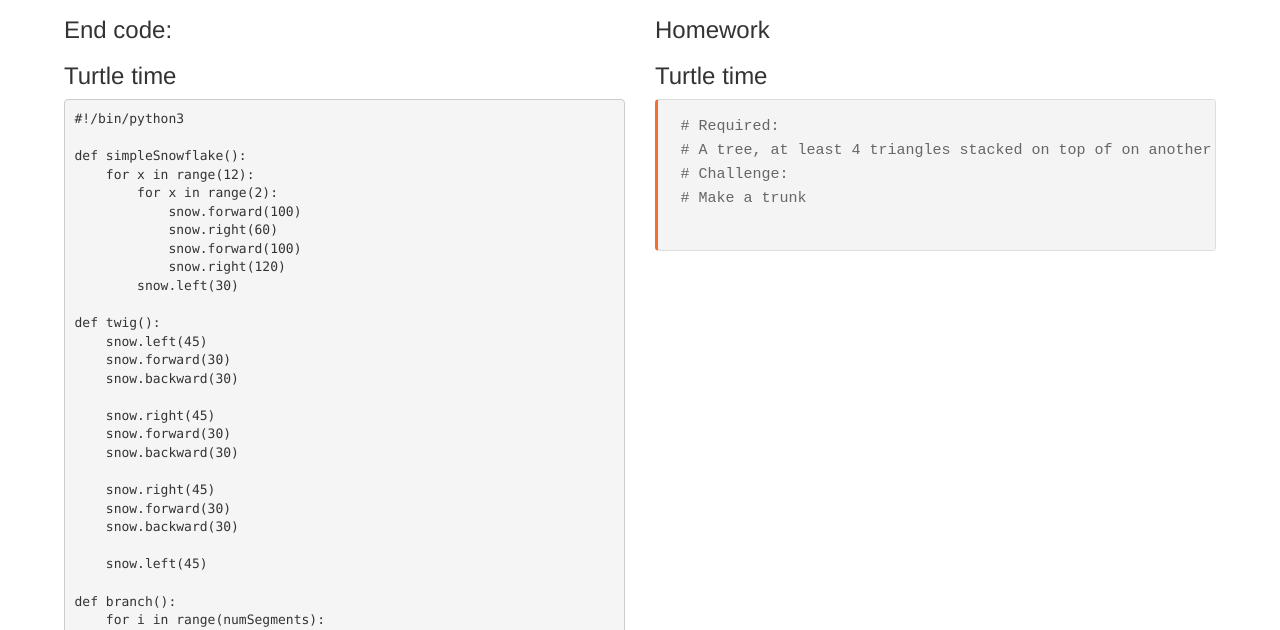
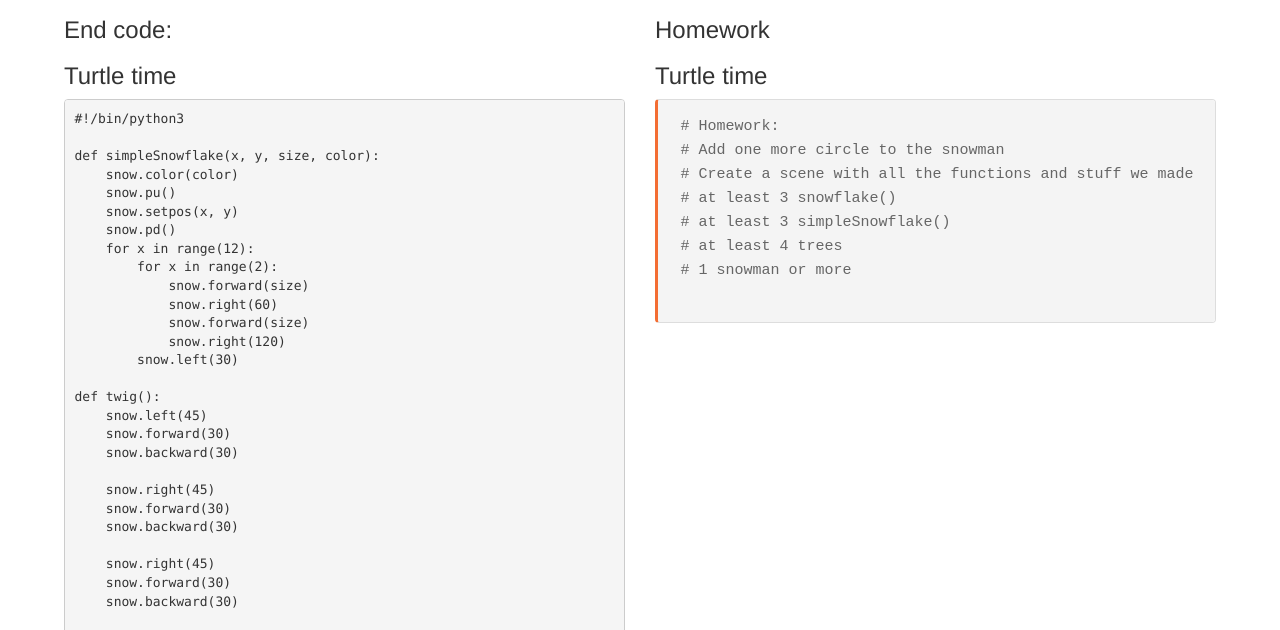
Before and after one commit to Piyotr-K/simpleWebsite, a plain HTML site: page index.html in a window 1280 px wide. Both pictures are taken after a click on the button "Python 1 Friday Class". Shown: the part 170-800 px from the top of the page. Drawn offline with nearby package versions, Linux system fonts and the light colour scheme.

Commit message:
2022 JAN 28 Py1 Friday Update
Signed-off-by: Piyotr-K <piyotrkao1998@outlook.com>

```diff
--- a/index.html
+++ b/index.html
@@ -174,12 +174,16 @@
                         <pre>
 #!/bin/python3
 
-def simpleSnowflake():
+def simpleSnowflake(x, y, size, color):
+    snow.color(color)
+    snow.pu()
+    snow.setpos(x, y)
+    snow.pd()
     for x in range(12):
         for x in range(2):
-            snow.forward(100)
+            snow.forward(size)
             snow.right(60)
-            snow.forward(100)
+            snow.forward(size)
             snow.right(120)
         snow.left(30)
 
@@ -202,29 +206,78 @@ def branch():
     for i in range(numSegments):
         twig()
         snow.forward(twigLength)
-    snow.backward(twigLength * numSegments)
+        snow.backward(twigLength * numSegments)
 
-def snowflake():
+def snowflake(x, y, color):
+    snow.color(color)
+    snow.pu()
+    snow.setpos(x, y)
+    snow.pd()
     numOfBranches = 8
 
     for i in range(numOfBranches):
         branch()
         snow.right(360 / numOfBranches)
 
+def treeTri():
+    for i in range(3):
+    tree.forward(50)
+    tree.left(120)
+
+def pineTree(x, y, color):
+    tree.color(color)
+    tree.pu()
+    tree.setpos(x, y)
+    tree.pd()
+    for i in range(4):
+        treeTri()
+        if i >= 3:
+            break
+        tree.left(60)
+        tree.forward(40)
+        tree.left(120)
+        tree.forward(40/2)
+        tree.right(180)
+
+def snowman(x, y, color):
+    man.pu()
+    man.setpos(x, y)
+    man.pd()
+    man.color(color)
+
+    man.dot(100) # Creates a filled circle at your turtle's position
+
+    # We do plus 50 here so we move the turtle pen upwards according to the y value entered
+    man.setpos(x, y + 50)
+    man.dot(65)
+
 import turtle
+turtle.Screen().bgcolor("grey")
 snow = turtle.Turtle()
 tree = turtle.Turtle()
+man = turtle.Turtle()
+
 snow.speed(0)
-snow.color("cyan")
 snow.ht()
+
+tree.speed(0)
+tree.ht()
+
+man.speed(0)
+man.ht()
 
 twigLength = 30
 numSegments = 4
 
-snow.setpos(100, 100)
-snowflake()
-snow.setpos(-100, -100)
-snowflake()
+snowman(0, -100, "white")
+
+snowflake(100, 100, "cyan")
+snowflake(-100, -100, "cyan")
+
+simpleSnowflake(-100, 100, 25, "red")
+
+pineTree(50,50, "green")
+pineTree(-50,-50, "dark green")
                         </pre>
                     </div>
                     <div class="col-md-6">
@@ -235,10 +288,13 @@ snowflake()
                             Turtle time
                         </h3>
                         <pre class="homework">
-# Required:
-# A tree, at least 4 triangles stacked on top of on another
-# Challenge:
-# Make a trunk
+# Homework:
+# Add one more circle to the snowman
+# Create a scene with all the functions and stuff we made
+# at least 3 snowflake()
+# at least 3 simpleSnowflake()
+# at least 4 trees
+# 1 snowman or more
                         </pre>
                     </div>
                 </div>
```
